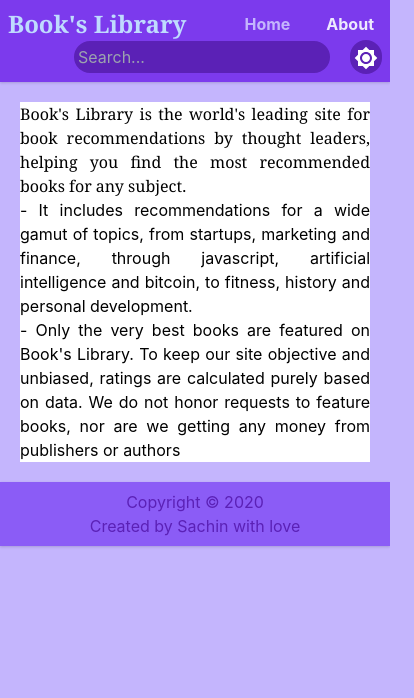
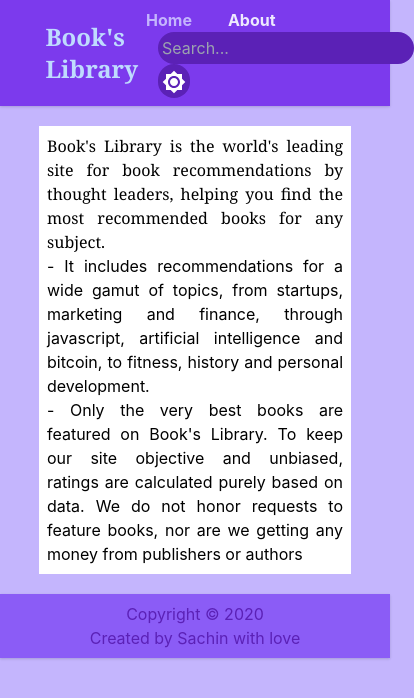
Before and after one commit to sachingowdaac/Digital-Library, a React (Create React App) app: page /about in a window 390 px wide. Shown: the top 698 px of the page, 414 px wide, since content can reach past the window. Built offline with nearby package versions, Linux system fonts and the light colour scheme.

Commit message:
responsive css

```diff
--- a/src/App.js
+++ b/src/App.js
@@ -24,7 +24,7 @@ const App = () => {
 
   return (
     <ThemeContext.Provider value={darkTheme}>
-      <div className="flex flex-col min-h-screen">
+      <div>
         <Router>
           <NavBar
             onBookSearch={searchBook}
--- a/src/components/About.js
+++ b/src/components/About.js
@@ -9,7 +9,7 @@ const About = () => {
   return (
     <div
       style={themeStyles}
-      className="container-about m-5 justify-center justify-items-center text-justify"
+      className="container-about p-2 w-4/5 mx-auto m-5 justify-center justify-items-center text-justify"
     >
       <p className="font-serif">
         Book's Library is the world's leading site for book recommendations by
--- a/src/components/Home.js
+++ b/src/components/Home.js
@@ -3,13 +3,13 @@ import uuid from 'react-uuid';
 
 const Home = ({ books }) => {
   return (
-    <div className="flex flex-wrap p-5 justify-center">
+    <div className="flex flex-wrap w-4/5 mx-auto p-5 justify-center">
       {books.map((book) => {
         const { author, country, imageLink, pages, link, title, year } = book;
         return (
           <div
             key={uuid()}
-            className="max-w-sm m-3 bg-orange-600 rounded-lg shadow-xl overflow-hidden"
+            className="w-40 m-3 bg-orange-600 rounded-lg shadow-xl overflow-hidden"
           >
             <a href={link} rel="noreferrer" target="_blank">
               <div>
--- a/src/components/footer.js
+++ b/src/components/footer.js
@@ -2,9 +2,11 @@ import React from 'react';
 
 const Footer = () => {
   return (
-    <div className="bg-purple-500 p-2 text-center text-purple-800 shadow">
-      <p>Copyright &copy; 2020</p>
-      <p>Created by Sachin with love</p>
+    <div className="bg-purple-500 text-center text-purple-800 shadow">
+      <div className="p-2 w-4/5 mx-auto">
+        <p>Copyright &copy; 2020</p>
+        <p>Created by Sachin with love</p>
+      </div>
     </div>
   );
 };
--- a/src/components/navBar.js
+++ b/src/components/navBar.js
@@ -9,9 +9,10 @@ const NavBar = ({ onBookSearch, onThemeChange, darkTheme }) => {
     onBookSearch(book);
   };
   return (
-    <nav className=" bg-purple-600 p-2 text-center sticky top-0  text-purple-800 shadow">
-      <ul className="flex flex-wrap justify-end space-x-5 items-center text-purple-300 font-bold">
-        <li className="mr-auto">
+    <nav className="bg-purple-600 p-2 sticky top-0  text-purple-800 shadow">
+      <div className="w-4/5 mx-auto">
+        <ul className="flex items-center justify-between text-purple-300 font-bold">
+          <li>
             <NavLink
               exact
               to="/"
@@ -20,6 +21,7 @@ const NavBar = ({ onBookSearch, onThemeChange, darkTheme }) => {
               Book's Library
             </NavLink>
           </li>
+          <ul className="flex flex-wrap items-center space-x-5">
             <li>
               <NavLink
                 exact
@@ -58,6 +60,8 @@ const NavBar = ({ onBookSearch, onThemeChange, darkTheme }) => {
               </button>
             </li>
           </ul>
+        </ul>
+      </div>
     </nav>
   );
 };
```
Also changed, not shown: 6 other files (tests, documents, lock files or other folders). Lines whose indentation alone changed are shown as unchanged.
